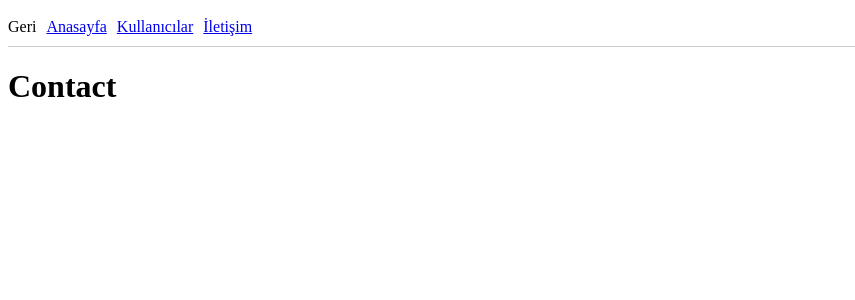
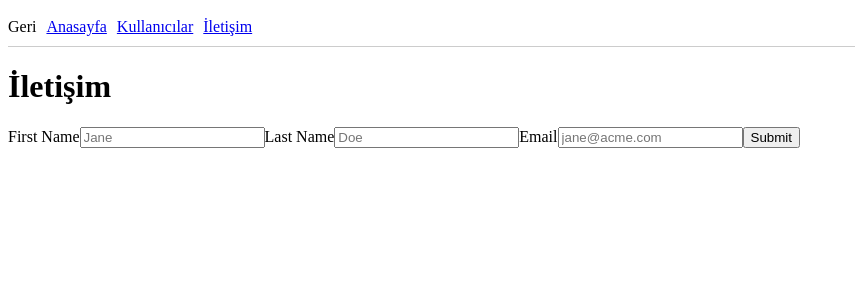
Before and after one commit to yavuzsinan42/Turkcell-React-202, a React (Create React App) app in the folder 5-routing/: page /contact in a window 1280 px wide. Shown: the top 300 px of the page, without its empty margins (0-855 px from the left). Built offline with nearby package versions, Linux system fonts and the light colour scheme.

Commit message:
Formik İle Form Oluşturma

```diff
--- a/5-routing/package.json
+++ b/5-routing/package.json
@@ -6,6 +6,7 @@
     "@testing-library/jest-dom": "^5.16.4",
     "@testing-library/react": "^13.3.0",
     "@testing-library/user-event": "^13.5.0",
+    "formik": "^2.2.9",
     "react": "^18.2.0",
     "react-dom": "^18.2.0",
     "react-router-dom": "^6.3.0",
--- a/5-routing/src/pages/Dashboard/Contact.js
+++ b/5-routing/src/pages/Dashboard/Contact.js
@@ -1,9 +1,37 @@
 import React from 'react'
-
+import {Formik, Field,Form} from 'formik'
 const Contact = () => {
   return (
     <div>
-        <h1>Contact</h1>
+      <h1>İletişim</h1>
+        <Formik
+      initialValues={{
+        firstName: '',
+        lastName: '',
+        email: '',
+      }}
+      onSubmit={async (values) => {
+        await new Promise((r) => setTimeout(r, 500));
+        alert(JSON.stringify(values, null, 2));
+      }}
+    >
+      <Form>
+        <label htmlFor="firstName">First Name</label>
+        <Field id="firstName" name="firstName" placeholder="Jane" />
+
+        <label htmlFor="lastName">Last Name</label>
+        <Field id="lastName" name="lastName" placeholder="Doe" />
+
+        <label htmlFor="email">Email</label>
+        <Field
+          id="email"
+          name="email"
+          placeholder="jane@acme.com"
+          type="email"
+        />
+        <button type="submit">Submit</button>
+      </Form>
+    </Formik>
     </div>
   )
 }
```
Also changed, not shown: 1 other file (tests, documents, lock files or other folders).
